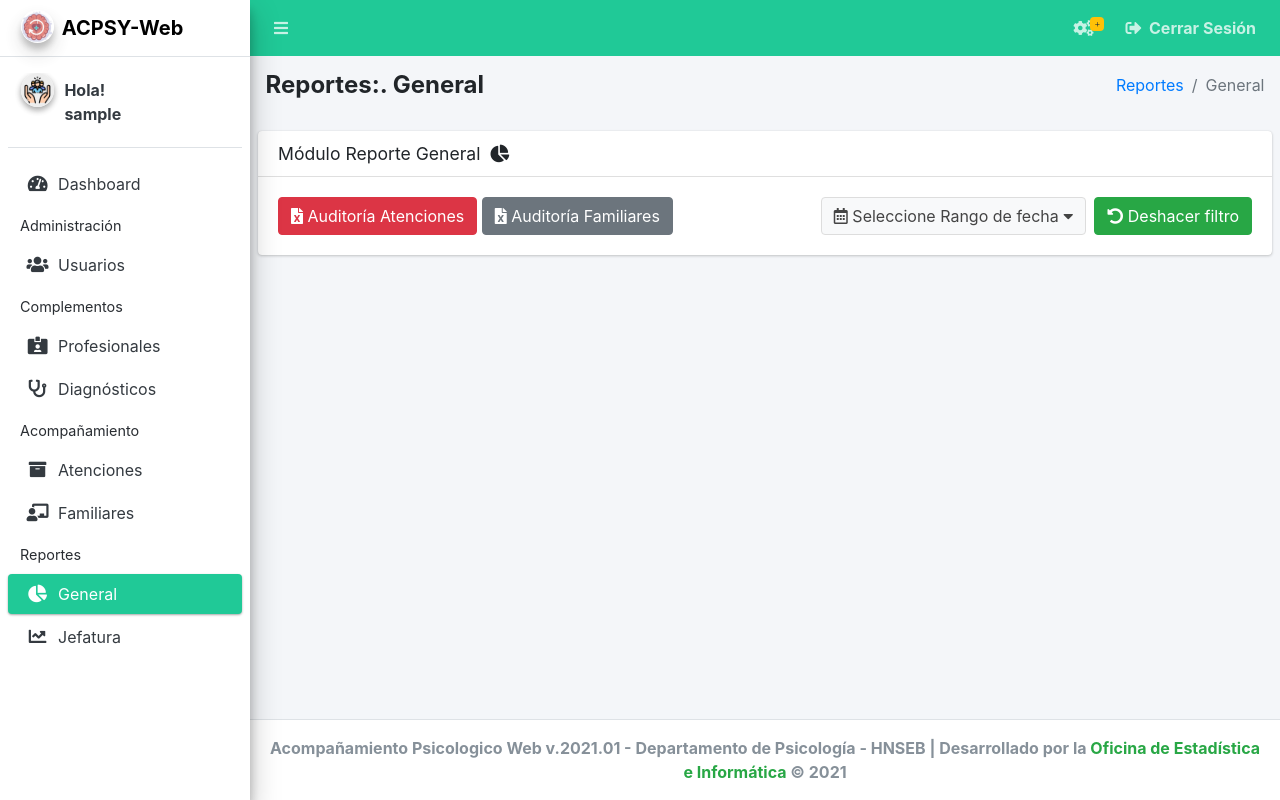
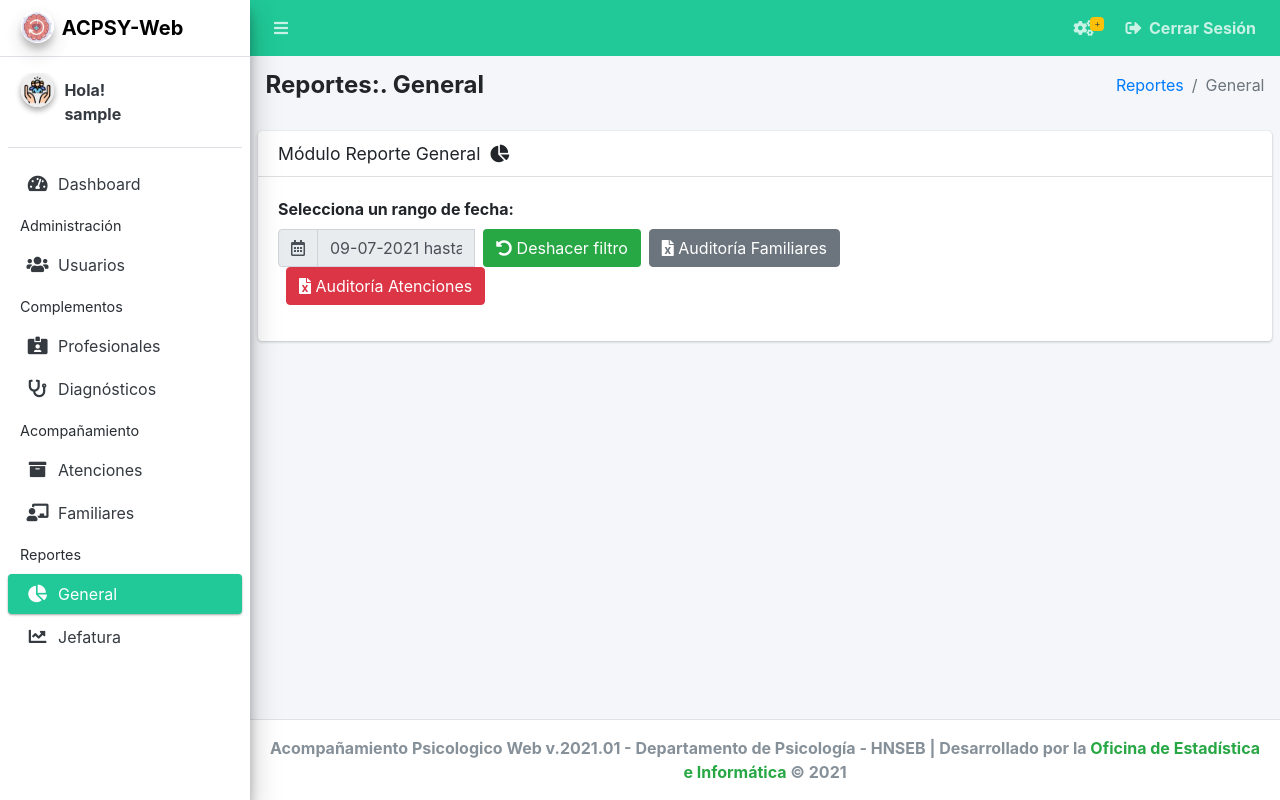
Before and after one commit to ocastrop96/acpsy, a PHP site: page /reporte-general in a window 1280 px wide. Run offline with PHP 8.4, Linux system fonts and the light colour scheme; the visitor is signed in with stand-in values (Sample User, id 1); data that the repository does not hold is empty; some libraries are stand-ins or nearby versions.

Commit message:
RESPALDADO 09072021 PRIMER LANZAMIENTO 3

```diff
--- a/public/js/reportes-general.js
+++ b/public/js/reportes-general.js
@@ -3,29 +3,18 @@
     window.location = "reporte-general";
 });
 
-$("#rango-atencion").daterangepicker({
-    ranges: {
-        Hoy: [moment(), moment()],
-        Ayer: [moment().subtract(1, "days"), moment().subtract(1, "days")],
-        "Últimos 7 días": [moment().subtract(6, "days"), moment()],
-        "Últimos 30 días": [moment().subtract(29, "days"), moment()],
-        "Este mes": [moment().startOf("month"), moment().endOf("month")],
-        "Último mes": [
-            moment().subtract(1, "month").startOf("month"),
-            moment().subtract(1, "month").endOf("month"),
-        ],
+$("#rango-rg").daterangepicker({
+    opens: "left",
+    maxSpan: {
+        days: 30,
     },
     startDate: moment(),
     endDate: moment(),
-    maxSpan: {
-        days: 30,
-    },
-    opens: "left",
     locale: {
-        format: "DD/MM/YYYY",
-        separator: " - ",
-        applyLabel: "APLICAR",
-        cancelLabel: "CANCELAR",
+        format: "DD-MM-YYYY",
+        separator: " hasta ",
+        applyLabel: "Aplicar",
+        cancelLabel: "Cancelar",
         fromLabel: "Desde",
         toLabel: "Hasta",
         customRangeLabel: "Personalizar",
@@ -47,46 +36,93 @@
         ],
         firstDay: 1,
     },
-},
-    function (start, end) {
-        $("#daterange-btn span").html(
-            start.format("MMMM D, YYYY") + "-" + end.format("MMMM D, YYYY")
-        );
-        var fechaInicialAte = start.format("YYYY-MM-DD");
-        var fechaFinalAte = end.format("YYYY-MM-DD");
+}
+);
+// $("#rango-rg").daterangepicker({
 
-        var capRangoAte = $("#daterange-btn span").html();
-        localStorage.setItem("capRangoAte", capRangoAte);
-        window.location =
-            "index.php?ruta=atenciones&fechaInicialAte=" +
-            fechaInicialAte +
-            "&fechaFinalAte=" +
-            fechaFinalAte;
-        let timerInterval;
-        Swal.fire({
-            title: "Se está cargando la información",
-            html: "Espere por favor...",
-            timer: 7000,
-            timerProgressBar: true,
-            onBeforeOpen: () => {
-                Swal.showLoading();
-                timerInterval = setInterval(() => {
-                    const content = Swal.getContent();
-                    if (content) {
-                        const b = content.querySelector("b");
-                        if (b) {
-                            b.textContent = Swal.getTimerLeft();
-                        }
-                    }
-                }, 100);
-            },
-            onClose: () => {
-                clearInterval(timerInterval);
-            },
-        }).then((result) => {
-            if (result.dismiss === Swal.DismissReason.timer) {
-            }
-        });
-    }
-);
+//     ranges: {
+//         Hoy: [moment(), moment()],
+//         Ayer: [moment().subtract(1, "days"), moment().subtract(1, "days")],
+//         "Últimos 7 días": [moment().subtract(6, "days"), moment()],
+//         "Últimos 30 días": [moment().subtract(29, "days"), moment()],
+//         "Este mes": [moment().startOf("month"), moment().endOf("month")],
+//         "Último mes": [
+//             moment().subtract(1, "month").startOf("month"),
+//             moment().subtract(1, "month").endOf("month"),
+//         ],
+//     },
+//     startDate: moment(),
+//     endDate: moment(),
+//     maxSpan: {
+//         days: 30,
+//     },
+//     opens: "left",
+//     locale: {
+//         format: "DD/MM/YYYY",
+//         separator: " - ",
+//         applyLabel: "APLICAR",
+//         cancelLabel: "CANCELAR",
+//         fromLabel: "Desde",
+//         toLabel: "Hasta",
+//         customRangeLabel: "Personalizar",
+//         weekLabel: "W",
+//         daysOfWeek: ["Do", "Lu", "Ma", "Mie", "Ju", "Vi", "Sa"],
+//         monthNames: [
+//             "Enero",
+//             "Febrero",
+//             "Marzo",
+//             "Abril",
+//             "Mayo",
+//             "Junio",
+//             "Julio",
+//             "Agosto",
+//             "Setiembre",
+//             "Octubre",
+//             "Noviembre",
+//             "Diciembre",
+//         ],
+//         firstDay: 1,
+//     },
+// },
+//     function (start, end) {
+//         $("#daterange-btn span").html(
+//             start.format("MMMM D, YYYY") + "-" + end.format("MMMM D, YYYY")
+//         );
+//         // var fechaInicialAte = start.format("YYYY-MM-DD");
+//         // var fechaFinalAte = end.format("YYYY-MM-DD");
+
+//         // var capRangoAte = $("#daterange-btn span").html();
+//         // localStorage.setItem("capRangoAte", capRangoAte);
+//         // window.location =
+//         //     "index.php?ruta=atenciones&fechaInicialAte=" +
+//         //     fechaInicialAte +
+//         //     "&fechaFinalAte=" +
+//         //     fechaFinalAte;
+//         // let timerInterval;
+//         // Swal.fire({
+//         //     title: "Se está cargando la información",
+//         //     html: "Espere por favor...",
+//         //     timer: 7000,
+//         //     timerProgressBar: true,
+//         //     onBeforeOpen: () => {
+//         //         Swal.showLoading();
+//         //         timerInterval = setInterval(() => {
+//         //             const content = Swal.getContent();
+//         //             if (content) {
+//         //                 const b = content.querySelector("b");
+//         //                 if (b) {
+//         //                     b.textContent = Swal.getTimerLeft();
+//         //                 }
+//         //             }
+//         //         }, 100);
+//         //     },
+//         //     onClose: () => {
+//         //         clearInterval(timerInterval);
+//         //     },
+//         // }).then((result) => {
+//         //     if (result.dismiss === Swal.DismissReason.timer) {
+//         //     }
+//         // });
+//     }
+// );
 // Fechero
--- a/public/views/pages/reporte-general.php
+++ b/public/views/pages/reporte-general.php
@@ -28,28 +28,27 @@
         <h3 class="card-title">Módulo Reporte General &nbsp;<i class="fas fa-chart-pie"></i></h3>
       </div>
       <div class="card-body">
-        <input type="hidden" value="<?php echo $_SESSION["loginId"]; ?>" id="idAtencionUsuario">
-        <button type="btn" class="btn btn-danger"><i class="fas fa-file-excel"></i> Auditoría Atenciones
-        </button>
-        <button type="btn" class="btn btn-secondary"><i class="fas fa-file-excel"></i> Auditoría Familiares
-        </button>
-        <button type="btn" class="ml-2 btn btn-success float-right" id="deshacer-filtro-RG"><i class="fas fa-undo-alt"></i> Deshacer filtro
-        </button>
-        <button type="button" class="btn btn-default float-right" id="rango-rg">
-          <span>
-            <i class="far fa-calendar-alt"></i>
-            <?php
-            if (isset($_GET["fechaInicialRG"])) {
-
-              echo $_GET["fechaInicialRG"] . " - " . $_GET["fechaFinalRG"];
-            } else {
-
-              echo 'Seleccione Rango de fecha';
-            }
-            ?>
-          </span>
-          <i class="fas fa-caret-down"></i>
-        </button>
+        <div class="row">
+          <div class="col-12 col-sm-12 col-md-12 col-lg-7 col-xl-7">
+            <div class="form-group">
+              <label>Selecciona un rango de fecha:</label>
+              <div class="input-group">
+                <div class="input-group-prepend">
+                  <span class="input-group-text">
+                    <i class="far fa-calendar-alt"></i>
+                  </span>
+                </div>
+                <input type="text" class="form-control float-right" id="rango-rg" readonly>
+                <button type="btn" class="ml-2 btn bg-success pull-right" id="deshacer-filtro-RG"><i class="fas fa-undo-alt"></i> Deshacer filtro
+                </button>
+                <button type="btn" class="btn btn-secondary float-right ml-2"><i class="fas fa-file-excel"></i> Auditoría Familiares
+                </button>
+                <button type="btn" class="btn btn-danger float-right ml-2"><i class="fas fa-file-excel"></i> Auditoría Atenciones
+                </button>
+              </div>
+            </div>
+          </div>
+        </div>
       </div>
     </div>
   </section>
```
